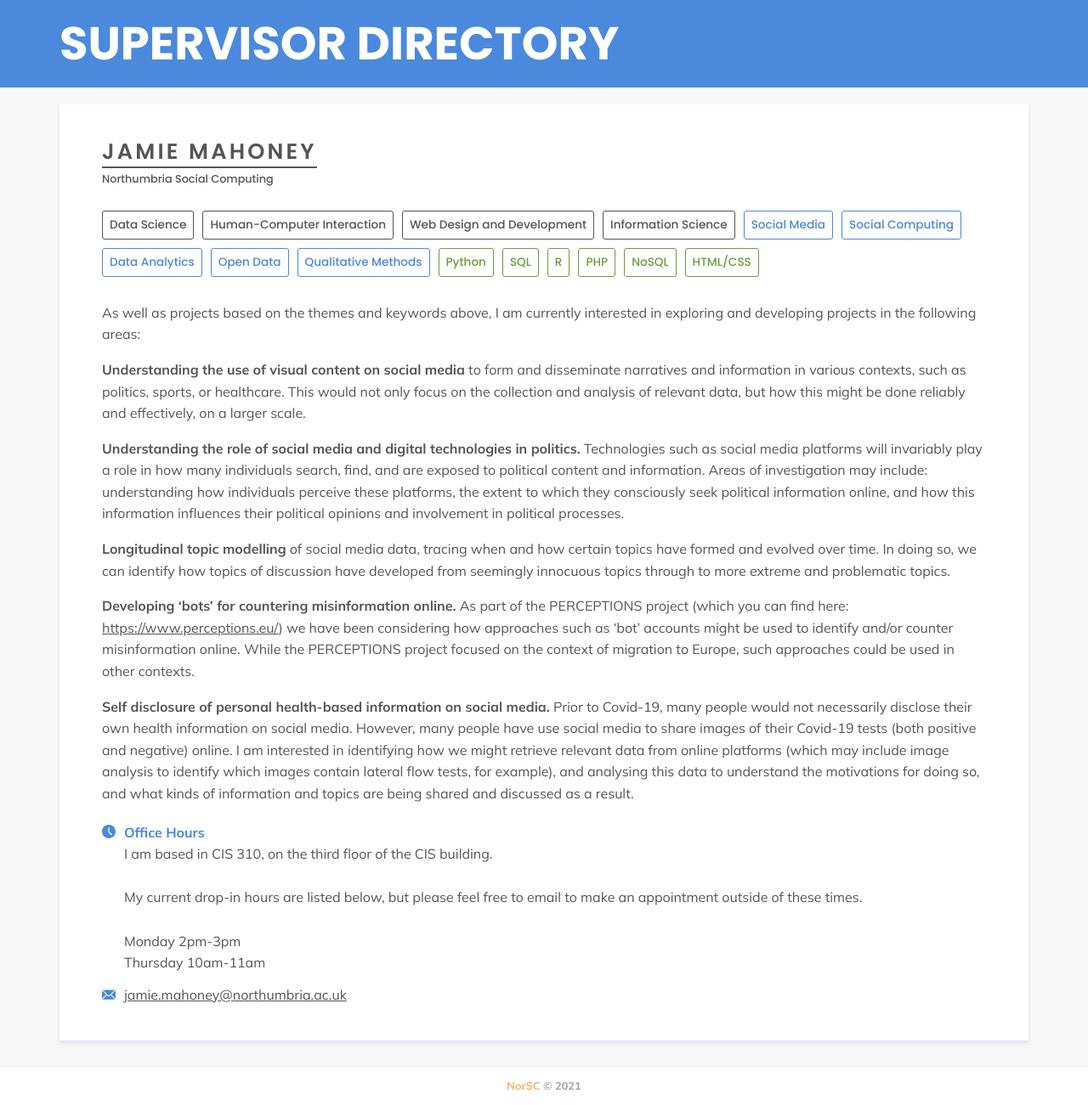
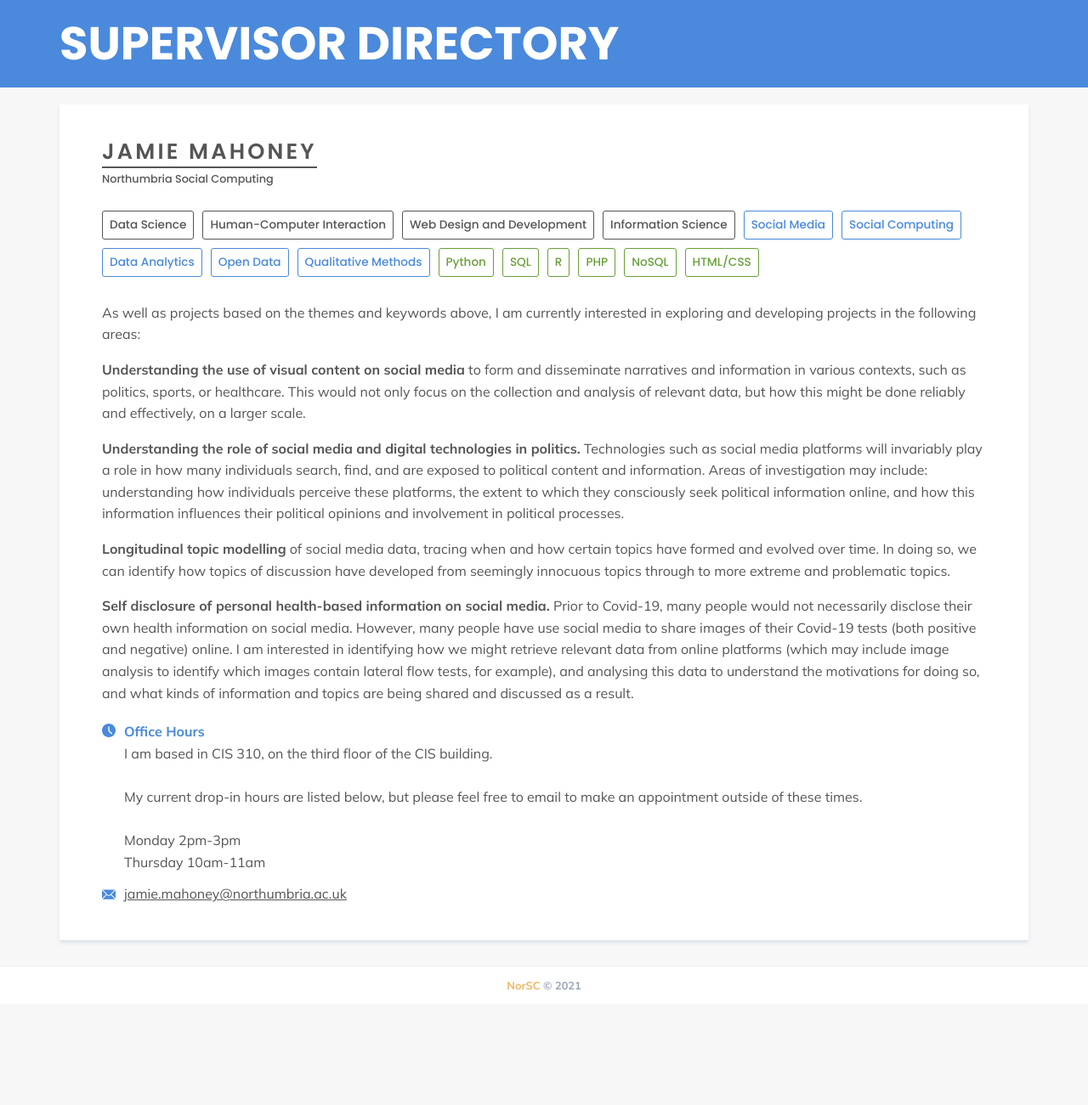
Before and after one commit to NorSC/supervisor-search, a Jekyll site: the page built from _supervisors/jamie-mahoney.md, in a window 1280 px wide. Shown: the whole page at 85% size. Built offline with Jekyll 4.4.1, drawn with Linux system fonts in a browser that asks for light colours; a script that is not in the unit is left out; after the commit the page ends 1182 px from its top, so only the background shows below that.

Commit message:
Update Supervisors “jamie-mahoney”

```diff
--- a/_supervisors/jamie-mahoney.md
+++ b/_supervisors/jamie-mahoney.md
@@ -48,9 +48,6 @@ additional_details: >-
   **Longitudinal topic modelling** of social media data, tracing when and how certain topics have formed and evolved over time. In doing so, we can identify how topics of discussion have developed from seemingly innocuous topics through to more extreme and problematic topics.
 
 
-  **D﻿eveloping 'bots' for countering misinformation online.** As part of the PERCEPTIONS project (which you can find here: <https://www.perceptions.eu/>) we have been considering how approaches such as 'bot' accounts might be used to identify and/or counter misinformation online. While the PERCEPTIONS project focused on the context of migration to Europe, such approaches could be used in other contexts.
-
-
   **S﻿elf disclosure of personal health-based information on social media.** Prior to Covid-19, many people would not necessarily disclose their own health information on social media. However, many people have use social media to share images of their Covid-19 tests (both positive and negative) online. I am interested in identifying how we might retrieve relevant data from online platforms (which may include image analysis to identify which images contain lateral flow tests, for example), and analysing this data to understand the motivations for doing so, and what kinds of information and topics are being shared and discussed as a result.
 additional_details_msc: >-
   A﻿s well as projects based on the themes and keywords above, I am currently
@@ -66,8 +63,5 @@ additional_details_msc: >-
   **Longitudinal topic modelling** of social media data, tracing when and how certain topics have formed and evolved over time. In doing so, we can identify how topics of discussion have developed from seemingly innocuous topics through to more extreme and problematic topics.
 
 
-  **D﻿eveloping 'bots' for countering misinformation online.** As part of the PERCEPTIONS project (which you can find here: <https://www.perceptions.eu/>) we have been considering how approaches such as 'bot' accounts might be used to identify and/or counter misinformation online. While the PERCEPTIONS project focused on the context of migration to Europe, such approaches could be used in other contexts.
-
-
   **S﻿elf disclosure of personal health-based information on social media.** Prior to Covid-19, many people would not necessarily disclose their own health information on social media. However, many people have use social media to share images of their Covid-19 tests (both positive and negative) online. I am interested in identifying how we might retrieve relevant data from online platforms (which may include image analysis to identify which images contain lateral flow tests, for example), and analysing this data to understand the motivations for doing so, and what kinds of information and topics are being shared and discussed as a result.
 ---
```
